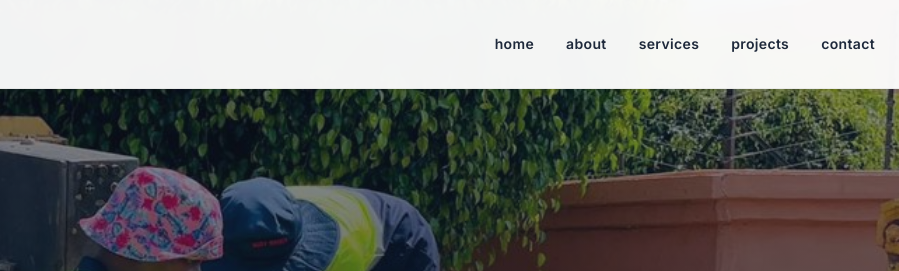
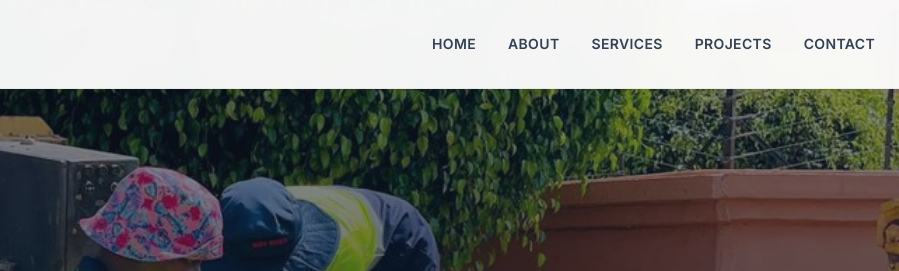
Before and after one commit to Phinnydngo/BUSYHANDSFINAL, a plain HTML site: page index.html in a window 1280 px wide. Shown: the top 271 px of the page, 381-1280 px from the left. Drawn offline with nearby package versions, Linux system fonts and the light colour scheme.

Commit message:
Update index.html

```diff
--- a/index.html
+++ b/index.html
@@ -98,11 +98,11 @@
     </a>
 
     <nav class="hidden md:flex space-x-8 items-center">
-      <a href="index.html" class="text-sm font-semibold lowercase tracking-wide text-slate-800 hover:text-brand-gold transition duration-300">Home</a>
-      <a href="about.html" class="text-sm font-semibold lowercase tracking-wide text-slate-800 hover:text-brand-gold transition duration-300">About</a>
-      <a href="services.html" class="text-sm font-semibold lowercase tracking-wide text-slate-800 hover:text-brand-gold transition duration-300">Services</a>
-      <a href="projects.html" class="text-sm font-semibold lowercase tracking-wide text-slate-800 hover:text-brand-gold transition duration-300">Projects</a>
-      <a href="contact.html" class="text-sm font-semibold lowercase tracking-wide text-slate-800 hover:text-brand-gold transition duration-300">Contact</a>
+      <a href="index.html" class="text-sm font-semibold uppercase tracking-wide text-slate-700 hover:text-brand-gold transition duration-300">Home</a>
+      <a href="about.html" class="text-sm font-semibold uppercase tracking-wide text-slate-700 hover:text-brand-gold transition duration-300">About</a>
+      <a href="services.html" class="text-sm font-semibold uppercase tracking-wide text-slate-700 hover:text-brand-gold transition duration-300">Services</a>
+      <a href="projects.html" class="text-sm font-semibold uppercase tracking-wide text-slate-700 hover:text-brand-gold transition duration-300">Projects</a>
+      <a href="contact.html" class="text-sm font-semibold uppercase tracking-wide text-slate-700 hover:text-brand-gold transition duration-300">Contact</a>
     </nav>
 
     <button id="menu-btn" class="md:hidden flex flex-col space-y-1.5 p-2 focus:outline-none z-50">
```
